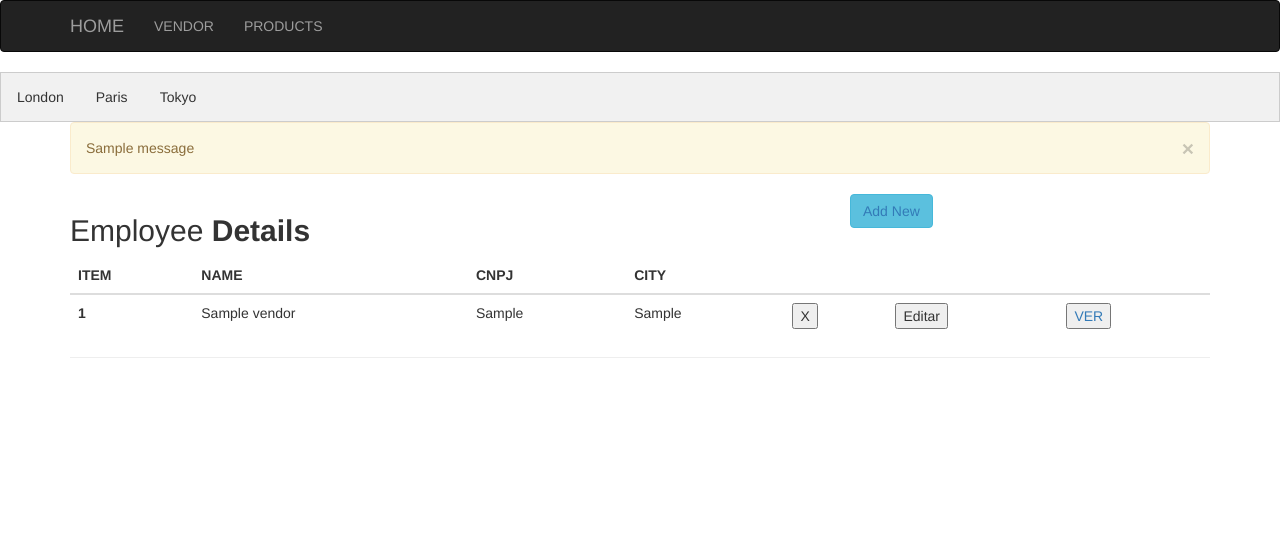
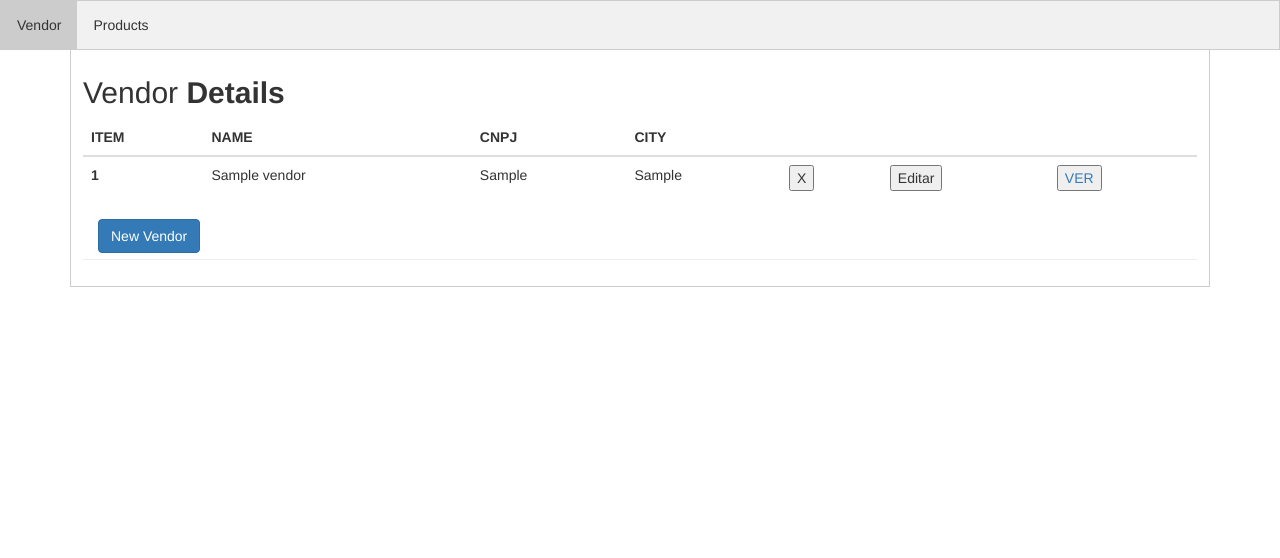
Before and after one commit to WilliamYizima/bradoo_test, a Flask app: page /list in a window 1280 px wide. Shown: the top 558 px of the page. Run offline with Flask 2, Linux system fonts and the light colour scheme; tables that the repository leaves empty hold one stand-in row (values such as "Sample post"); one stand-in notice (Sample message) is shown; some libraries are stand-ins or nearby versions.

Commit message:
inseri validacao com numeros

```diff
--- a/app/app.py
+++ b/app/app.py
@@ -1,5 +1,5 @@
 import os
-from flask import Flask,render_template,request
+from flask import Flask,render_template,request,redirect,url_for
 from flask_bootstrap import Bootstrap
 from flask_sqlalchemy import SQLAlchemy
 
@@ -47,26 +47,26 @@
 #     #TODO validar o cnpj
 #     #TODO id no BD
 #     #TODO CNPJ unique
+      #TODO Tratamento para mascara CNPJ
 #     return render_template('vendor_form.html')
 #TODO melhorar o sistema de rotas
-@app.route("/registervendor",methods=['GET', 'POST'])
+@app.route("/registervendor",methods=['POST'])
 def add_vendor():
-    if request.method == 'POST':
-        name=request.form.get('name')
-        cnpj=request.form.get('cnpj')
-        city=request.form.get('city')
-        try:
-            vendor=Vendor(
-                name=name,
-                cnpj=cnpj,
-                city=city
-            )
-            db.session.add(vendor)
-            db.session.commit()
-            return "Vendor added. book id={}".format(vendor.id)
-        except Exception as e:
-            return(str(e))
-    return render_template("vendor_form.html")
+    name=request.form.get('name')
+    cnpj=request.form.get('cnpj')
+    city=request.form.get('city')
+    try:
+        vendor=Vendor(
+            name=name,
+            cnpj=cnpj,
+            city=city
+        )
+        db.session.add(vendor)
+        db.session.commit()
+        return redirect(url_for('list'))
+    except Exception as e:
+        return(str(e))
+    return render_template("list.html")
 
 @app.route("/registerproduct",methods=['GET', 'POST'])
 def add_product():
--- a/app/templates/base.html
+++ b/app/templates/base.html
@@ -1,8 +1,7 @@
 {% extends "bootstrap/base.html" %}
 {% block head %}
 {{ super() }}
-<link rel="shortcut icon" href="{{ url_for('static', filename='favicon.ico') }}" type="image/x-icon">
-<link rel="icon" href="{{ url_for('static', filename='favicon.ico') }}" type="image/x-icon">
+
 <style>
 .tab {
     overflow: hidden;
@@ -42,59 +41,40 @@
 {% endblock %}
 {% block title %}BRADOO_TEST{% endblock %}
 {% block navbar %}
-<div class="navbar navbar-inverse" role="navigation">
-    <div class="container">
-        <div class="navbar-header">
-            <button type="button" class="navbar-toggle" data-toggle="collapse" data-target=".navbar-collapse">
-                <span class="sr-only">Toggle navigation</span>
-                <span class="icon-bar"></span>
-                <span class="icon-bar"></span>
-                <span class="icon-bar"></span>
-            </button>
-            <a class="navbar-brand" href="/">HOME</a>
-        </div>
-        <div class="navbar-collapse collapse">
-            <ul class="nav navbar-nav">
-                <li><a href="/">VENDOR</a></li>
-                <li><a href="/">PRODUCTS</a></li>
-            </ul>
-        </div>
-    </div>
-</div>
+
 <div class="tab">
-    <button class="tablinks" onclick="openCity(event, 'London')">London</button>
-    <button class="tablinks" onclick="openCity(event, 'Paris')">Paris</button>
-    <button class="tablinks" onclick="openCity(event, 'Tokyo')">Tokyo</button>
+    <button class="tablinks" onclick="openCity(event, 'Vendor')" id="defaultOpen" value="Vendor">Vendor</button>
+    <button class="tablinks" onclick="openCity(event, 'Product')">Products</button>
+
   </div>
 
-  <!-- Tab content -->
-  <div id="London" class="tabcontent">
-    <h3>London</h3>
-    <p>London is the capital city of England.</p>
-  </div>
-
-  <div id="Paris" class="tabcontent">
-    <h3>Paris</h3>
-    <p>Paris is the capital of France.</p>
-  </div>
-
-  <div id="Tokyo" class="tabcontent">
-    <h3>Tokyo</h3>
-    <p>Tokyo is the capital of Japan.</p>
-  </div>
 
 {% endblock %}
 {% block content %}
 <div class="container">
-    {% for message in get_flashed_messages() %}
-<div class="alert alert-warning">
-    <button type="button" class="close" data-dismiss="alert">&times;</button>
-    {{ message }}
-</div>
-{% endfor %}
+
+
+
+
     {% block page_content %}{% endblock %}
+
 </div>
 <script>
+    document.getElementById("defaultOpen").click();
+
+    function somenteNumeros(e) {
+        var charCode = e.charCode ? e.charCode : e.keyCode;
+        // charCode 8 = backspace
+        // charCode 9 = tab
+        if (charCode != 8 && charCode != 9) {
+            // charCode 48 equivale a 0
+            // charCode 57 equivale a 9
+            if (charCode < 48 || charCode > 57) {
+                return false;
+            }
+        }
+    }
+
     editSectionElement = document.querySelector("#editar");
     btnUpdate = document.querySelector("#btnUpdate")
 
@@ -105,23 +85,23 @@
     txtHandle = document.querySelector("#txtHandle");
 
     // Event Listener
-    btnUpdate.addEventListener("click", (e, data) => {
-        e.preventDefault();
+    // btnUpdate.addEventListener("click", (e, data) => {
+    //     e.preventDefault();
 
-        console.log("Atualizando no banco...")
-        console.log("ID: ", txtId.value);
-        console.log("First: ", txtFirst.value);
-        console.log("Last: ", txtLast.value);
-        console.log("Handle: ", txtHandle.value);
-        console.log("Atualizou com sucesso....");
+    //     console.log("Atualizando no banco...")
+    //     console.log("ID: ", txtId.value);
+    //     console.log("First: ", txtFirst.value);
+    //     console.log("Last: ", txtLast.value);
+    //     console.log("Handle: ", txtHandle.value);
+    //     console.log("Atualizou com sucesso....");
 
-        editSectionElement.classList.remove("sec-show");
-        txtId.value = ""
-        txtFirst.value = ""
-        txtLast.value = ""
-        txtHandle.value = ""
+    //     editSectionElement.classList.remove("sec-show");
+    //     txtId.value = ""
+    //     txtFirst.value = ""
+    //     txtLast.value = ""
+    //     txtHandle.value = ""
 
-    })
+    // })
 
     function excluir(id){
         myElement = document.querySelector(`tr[data-id="${id}"]`)
@@ -135,6 +115,8 @@
         txtLast.value = dataPeople.Last
         txtHandle.value = dataPeople.Handle
     }
+
+
     function openCity(evt, cityName) {
   // Declare all variables
   var i, tabcontent, tablinks;
--- a/app/templates/list.html
+++ b/app/templates/list.html
@@ -4,15 +4,13 @@
 {% block title %}Flasky{% endblock %}
 
 {% block page_content %}
-
+<!-- Tab content -->
+<div id="Vendor" class="tabcontent">
 
   <div class="table-title">
     <div class="row">
-                    <div class="col-sm-8"><h2>Employee <b>Details</b></h2></div>
-                    <div class="col-sm-4">
-                        <button type="button" class="btn btn-info add-new"><i class="fa fa-plus"><a href="/registervendor">
-                        </i> Add New
-                        </a></button>
+      <div class="col-sm-8">
+        <h2>Vendor <b>Details</b></h2>
       </div>
     </div>
   </div>
@@ -42,8 +40,47 @@
       {% endfor %}
     </tbody>
   </table>
+  <div class="col-sm-4">
+    <button type="button" class="btn btn-primary" data-toggle="modal" data-target="#vendorModal" data-whatever="@mdo">New Vendor</button>
+
+
+    <div class="modal fade" id="vendorModal" tabindex="-1" role="dialog" aria-labelledby="exampleModalLabel" aria-hidden="true">
+      <div class="modal-dialog" role="document">
+        <div class="modal-content">
+          <div class="modal-header">
+            <button type="button" class="close" data-dismiss="modal" aria-label="Close">
+              <span aria-hidden="true">&times;</span>
+            </button>
+          </div>
+          <div class="modal-body">
+            <form action="/registervendor" method="POST">
+              <div class="form-group">
+                <label for="recipient-name" class="col-form-label">Name:</label>
+                <input type="text" class="form-control" id="new-nameVendor" name="name">
+              </div>
+              <div class="form-group">
+                <label for="message-text" class="col-form-label">CNPJ:</label>
+                <input type="text" class="form-control" id="new-cnpjVendor" name="cnpj" onkeypress="return somenteNumeros(event)">
+              </div>
+              <div class="form-group">
+                <label for="message-text" class="col-form-label">City:</label>
+                <input type="text" class="form-control" id="new-cityVendor" name="city"></textarea>
+              </div>
+
+          </div>
+          <div class="modal-footer">
+            <button type="button" class="btn btn-danger" data-dismiss="modal">Cancel</button>
+            <button type="submit" class="btn btn-success">Save</button>
+          </form>
+          </div>
+        </div>
+      </div>
+    </div>
+  </div>
+  <br>
   <hr />
-<section id="editar" class="sec-invisible">
+
+  <!-- <section id="editar" class="sec-invisible">
     <h2>Editar</h2>
     <form id="editForm">
       <div>
@@ -52,20 +89,96 @@
       </div>
       <div>
         <label for="txtFirst">First</label>
-        <input id="txtFirst" type="text"/>
+        <input id="txtFirst" type="text" />
       </div>
       <div>
         <label for="txtLast">Last</label>
-        <input id="txtLast" type="text"/>
+        <input id="txtLast" type="text" />
       </div>
       <div>
         <label for="txtHandle">Handle</label>
-        <input id="txtHandle" type="text"/>
+        <input id="txtHandle" type="text" />
       </div>
       <div>
         <button id="btnUpdate">Salvar edição</button>
       </div>
     </form>
-</section>
+  </section> -->
+</div>
 
+
+<div id="Product" class="tabcontent">
+  <div class="table-title">
+    <div class="row">
+      <div class="col-sm-8">
+        <h2>Product <b>Details</b></h2>
+      </div>
+
+    </div>
+  </div>
+  <table class="table table-hover">
+    <thead>
+      <tr>
+        <th scope="col">ITEM</th>
+        <th scope="col">NAME</th>
+        <th scope="col">CNPJ</th>
+        <th scope="col">CITY</th>
+        <th scope="col"></th>
+        <th scope="col"></th>
+        <th scope="col"></th>
+      </tr>
+    </thead>
+    <tbody>
+      {% for objeto in obj%}
+      <tr data-id="{{objeto.id}}">
+        <th scope="row">{{objeto.id}}</th>
+        <td>{{objeto.name}}</td>
+        <td>{{objeto.cnpj}}</td>
+        <td>{{objeto.city}}</td>
+        <td><button onclick="excluir({{objeto.id}})">X</button></td>
+        <td><button onclick="editar({{objeto}})">Editar</button></td>
+        <td><button><a href="#">VER</a></button></td>
+      </tr>
+      {% endfor %}
+    </tbody>
+  </table>
+  <!-- PRODUCT MODAL  -->
+
+  <div class="col-sm-4">
+    <button type="button" class="btn btn-primary" data-toggle="modal" data-target="#productModal" data-whatever="@mdo">New Product</button>
+
+
+    <div class="modal fade" id="productModal" tabindex="-1" role="dialog" aria-labelledby="exampleModalLabel" aria-hidden="true">
+      <div class="modal-dialog" role="document">
+        <div class="modal-content">
+          <div class="modal-header">
+            <button type="button" class="close" data-dismiss="modal" aria-label="Close">
+              <span aria-hidden="true">&times;</span>
+            </button>
+          </div>
+          <div class="modal-body">
+            <form>
+              <div class="form-group">
+                <label for="recipient-name" class="col-form-label">Recipient:</label>
+                <input type="text" class="form-control" id="recipient-name">
+              </div>
+              <div class="form-group">
+                <label for="message-text" class="col-form-label">Message:</label>
+                <textarea class="form-control" id="message-text"></textarea>
+              </div>
+            </form>
+          </div>
+          <div class="modal-footer">
+            <button type="button" class="btn btn-secondary" data-dismiss="modal">Close</button>
+            <button type="button" class="btn btn-primary">Send message</button>
+          </div>
+        </div>
+      </div>
+    </div>
+  </div>
+  <br>
+  <hr />
+</div>
 {% endblock %}
+
+#TODO fazer um modal para insert VENDOR
--- a/app/templates/vendor_form.html
+++ b/app/templates/vendor_form.html
@@ -15,17 +15,15 @@
             <label for="inputEmail4">CNPJ</label>
             <input type="text" class="form-control" name="cnpj" id="inputEmail4" placeholder="Name" required>
         </div>
-        </div>
     </div>
     <div class="row">
         <div class="form-group col-md-6">
             <label for="inputEmail4">City</label>
-            <input type="text" class="form-control" name="city" id="inputEmail4" placeholder="Name" >
+            <input type="text" class="form-control" name="city" id="inputEmail4" placeholder="Name">
         </div>
-        <input type="hidden">
     </div>
 
-            <button type="submit" class="btn btn-primary">Sign in</button>
+    <button type="submit" class="btn btn-primary">Sign in</button>
 </form>
 
 
```
Also changed, not shown: app/static/js/jquery.maskedinput-1.1.4.pack.js (added, +1 -0 lines), app/static/js/jquery.js (added). Lines whose indentation alone changed are shown as unchanged.
